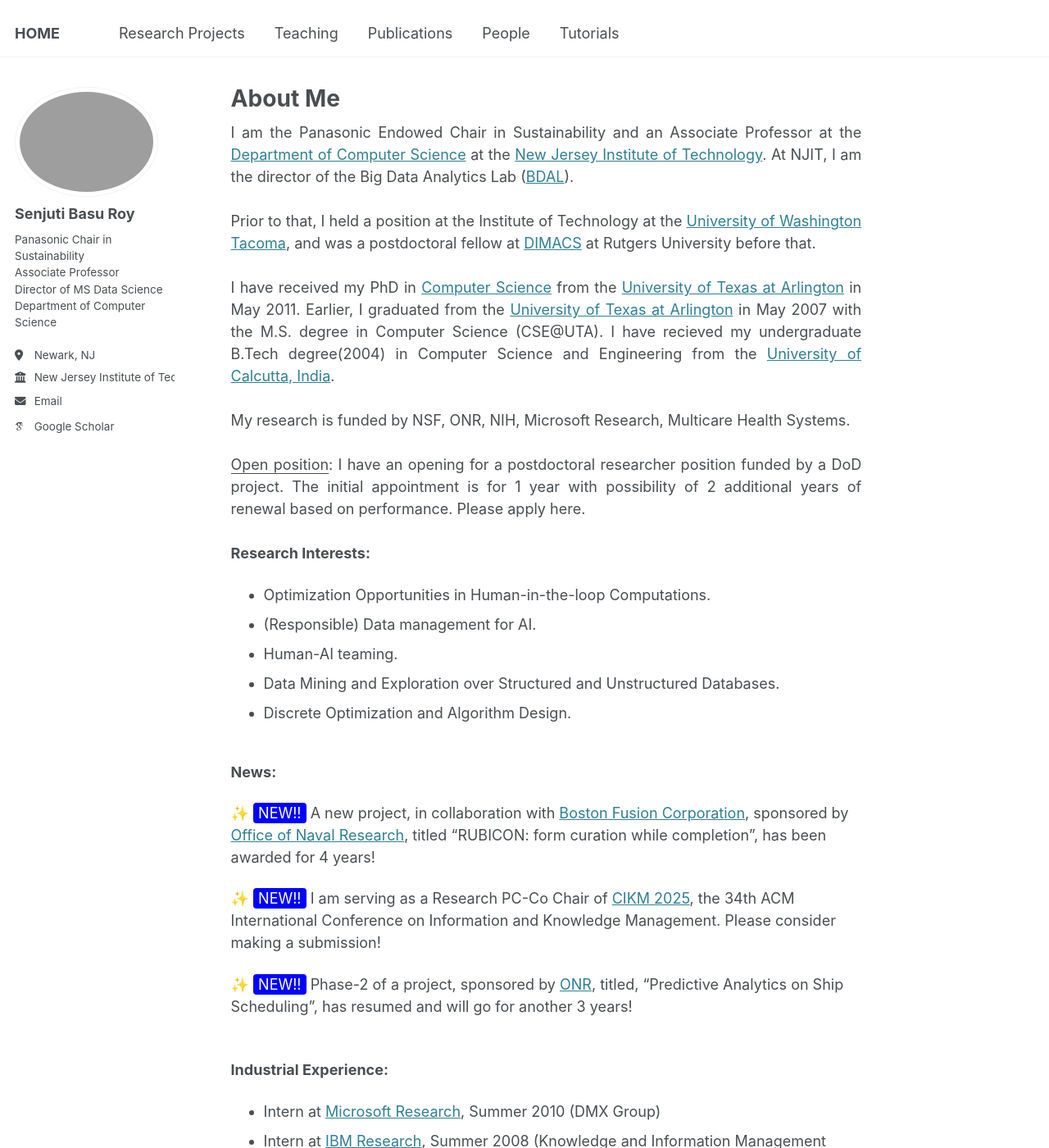
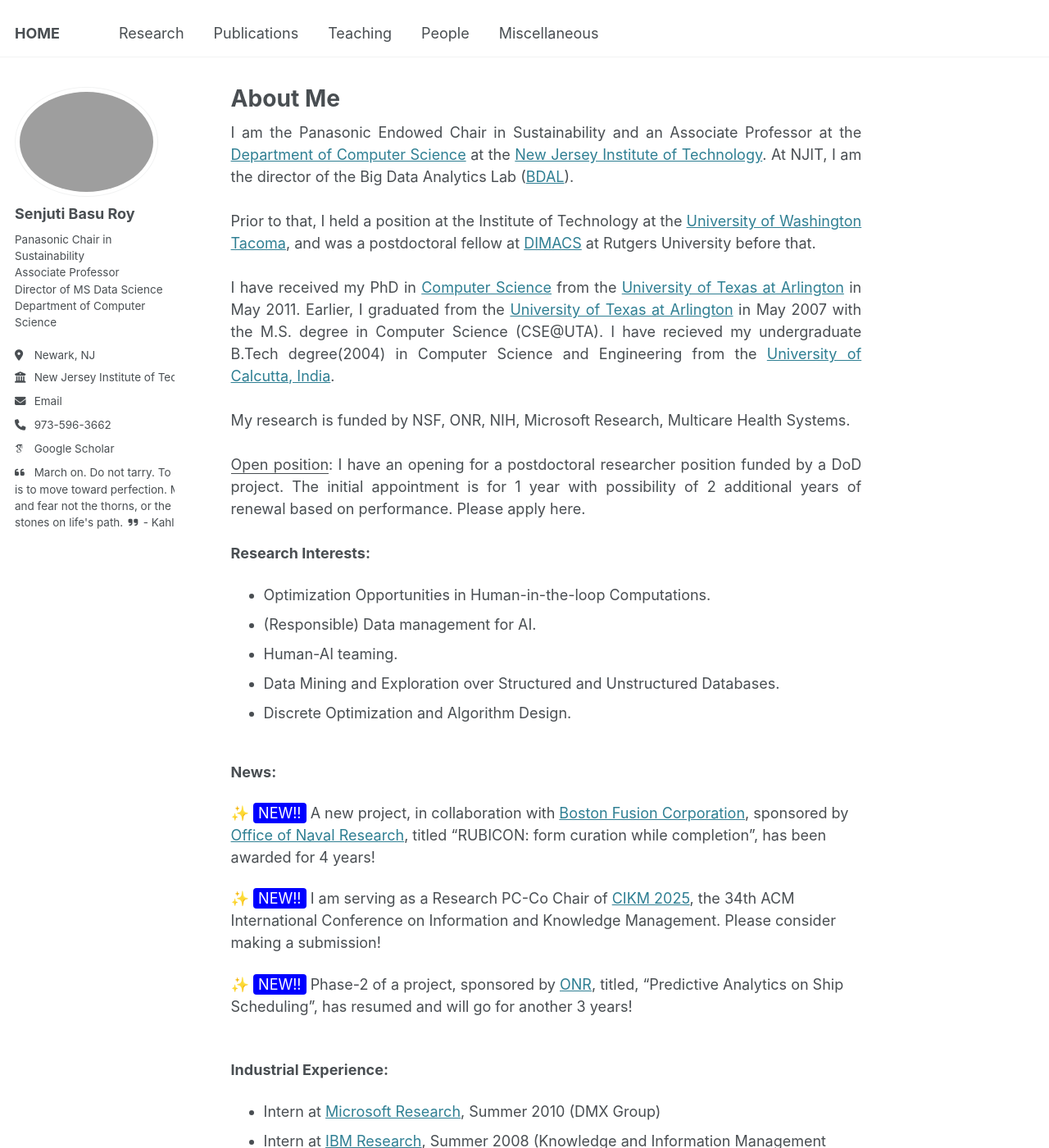
Before and after one commit to senjutib/site, a Jekyll site: the page built from _pages/home.md, in a window 1280 px wide and 1400 px high. Shown: the whole window at 82% size. Built offline with Jekyll 4.4.1, drawn with Linux system fonts in a browser that asks for light colours; some web fonts are replaced.

Commit message:
edit author profile

```diff
--- a/_config.yml
+++ b/_config.yml
@@ -35,6 +35,12 @@ author:
   uri              : # URL
   email            : "senjutib@njit.edu"
   phone            : 973-596-3662
+  quote            : |
+                    March on. Do not tarry. To go forward<br>
+                    is to move toward perfection. March on,<br>
+                    and fear not the thorns, or the sharp<br>
+                    stones on life's path.
+  quote_author     : Kahlil Gibran
 
 
   # Academic websites
--- a/_data/navigation.yml
+++ b/_data/navigation.yml
@@ -5,17 +5,17 @@
 # prevent it from being included in the site.
 
 main:
-  - title: "Research Projects"
+  - title: "Research"
     url: /projects/
+
+  - title: "Publications"
+    url: /publications/
 
   - title: "Teaching"
     url: /teaching/
 
-  - title: "Publications"
-    url: /publications/
-
   - title: "People"
     url: /people/
 
-  - title: "Tutorials"
+  - title: "Miscellaneous"
     url: /tutorials/
--- a/_includes/author-profile.html
+++ b/_includes/author-profile.html
@@ -36,6 +36,10 @@
       {% if author.email %}
         <li><a href="mailto:{{ author.email }}"><i class="fas fa-fw fa-envelope icon-pad-right" aria-hidden="true"></i>{{ site.data.ui-text[site.locale].email_label | default: "Email" }}</a></li>
       {% endif %}
+      {% if author.phone %}
+        <li><i class="fas fa-fw fa-phone icon-pad-right" aria-hidden="true"></i>{{ author.phone }}</li>
+      {% endif %}
+
 
       <!-- Font Awesome and Academicons icons / Academic websites -->
       {% if author.arxiv %}
@@ -156,6 +160,13 @@
       {% if author.zhihu %}
       <li><a href="https://www.zhihu.com/people/{{ author.zhihu }}"><i class="fab fa-fw fa-zhihu icon-pad-right" aria-hidden="true"></i>Zhihu</a></li>
       {% endif %}
+
+
+      {% if author.quote %}
+        <li class="author__desktop"><i class="fas fa-fw fa-quote-left icon-pad-right" aria-hidden="true"></i>{{ author.quote }}<i class="fas fa-fw fa-quote-right" aria-hidden="true"></i> - {{ author.quote_author }}</li>
+      {% endif %}
+
+
     </ul>
   </div>
 </div>
--- a/assets/css/academicons.css
+++ b/assets/css/academicons.css
@@ -338,9 +338,6 @@
 .ai-philpapers-square:before {
   content: "\e96f";
 }
-.ai-phone-square:before {
-  content: "\e260";
-}
 .ai-piazza:before {
   content: "\e99a";
 }
```
Also changed, not shown: README.md (+2 -1 lines).
